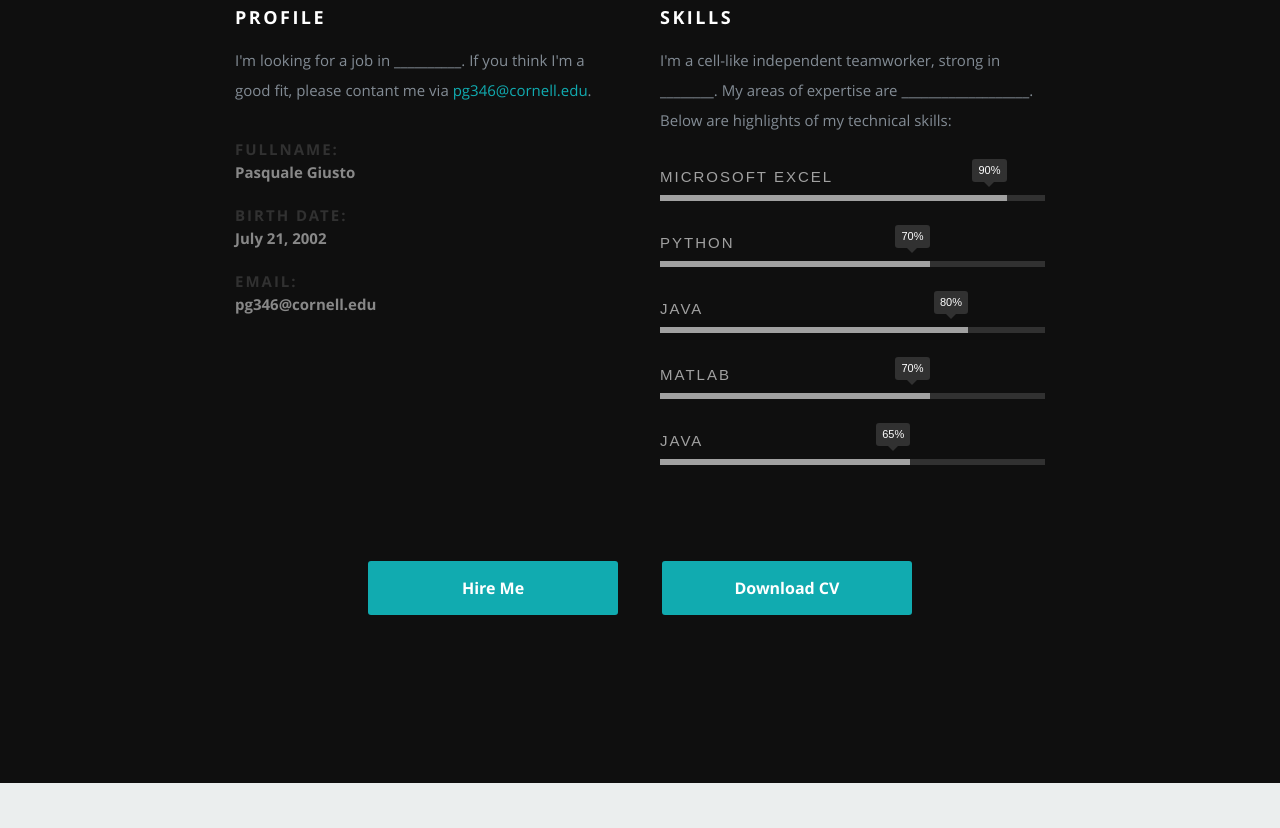
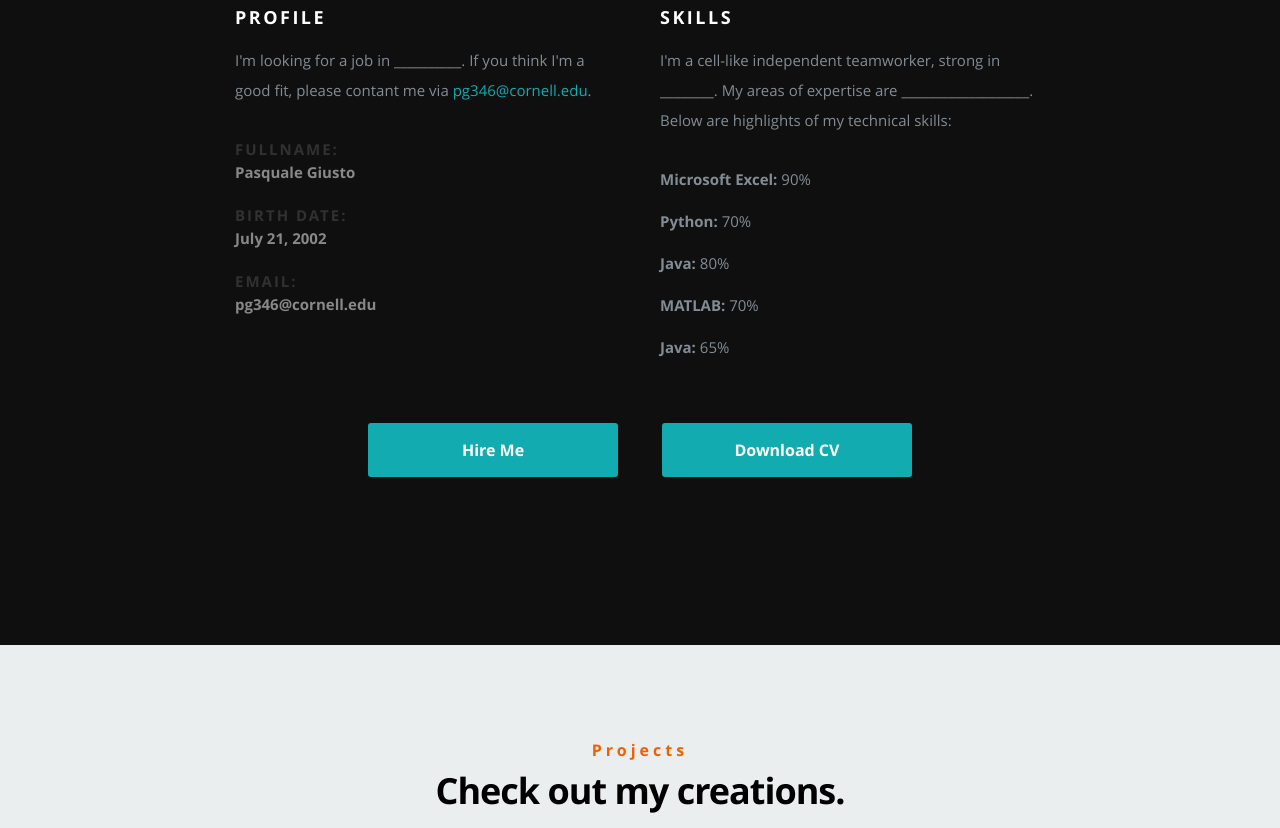
Before and after one commit to PasqualeGiusto/PasqualeGiusto.github.io, a plain HTML site: page index.html in a window 1280 px wide. Shown: the part 1196-2024 px from the top of the page. Drawn offline with nearby package versions, Linux system fonts and the light colour scheme.

Commit message:
Update index.html

```diff
--- a/index.html
+++ b/index.html
@@ -150,31 +150,13 @@
             <h3>Skills</h3>
             <p>I'm a cell-like independent teamworker, strong in ________. My areas of expertise are ___________________. Below are highlights of my technical skills:</p>
 
-            <ul class="skill-bars">
-               <li>
-                  <div class="progress percent90"><span>90%</span></div>
-                  <strong>Microsoft Excel</strong>
-               </li>
-               <li>
-                  <div class="progress percent70"><span>70%</span></div>
-                  <strong>Python</strong>
-               </li>
-               <li>
-                  <div class="progress percent80"><span>80%</span></div>
-                  <strong>Java</strong>
-               </li>
-               <li>
-                  <div class="progress percent70"><span>70%</span></div>
-                  <strong>MATLAB</strong>
-               </li>
-               <li>
-                  <div class="progress percent65"><span>65%</span></div>
-                  <strong>Java</strong>
-               </li>
-
-
-
-            </ul> <!-- /skill-bars -->
+<ul class="skill-list">
+    <li><strong>Microsoft Excel:</strong> 90%</li>
+    <li><strong>Python:</strong> 70%</li>
+    <li><strong>Java:</strong> 80%</li>
+    <li><strong>MATLAB:</strong> 70%</li>
+    <li><strong>Java:</strong> 65%</li>
+</ul>
          </div>
 
       </div>
```
